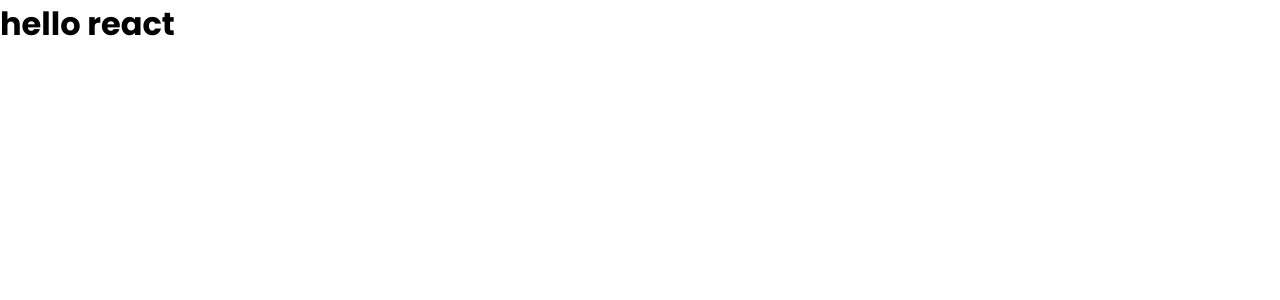
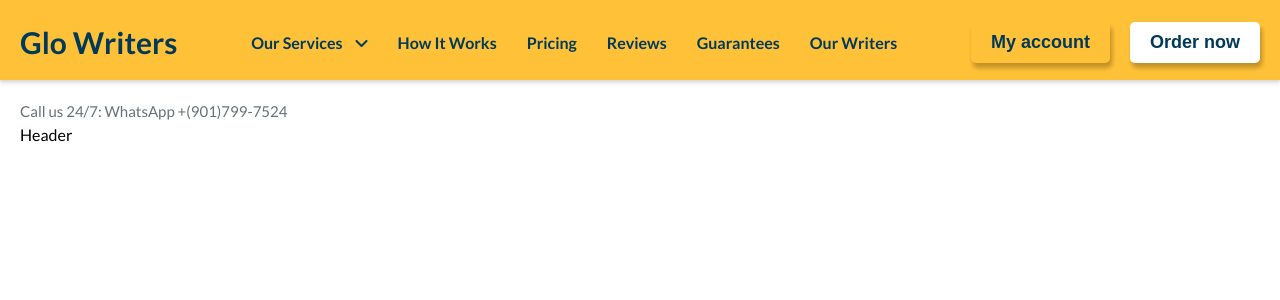
Before and after one commit to MorteyKafui/glo-write-clone, a React (Create React App) app: page / in a window 1280 px wide. Shown: the top 300 px of the page. Built offline with nearby package versions, Linux system fonts and the light colour scheme.

Commit message:
add navbar

```diff
--- a/public/index.html
+++ b/public/index.html
@@ -8,6 +8,19 @@
     <meta
       name="description"
       content="Web site created using create-react-app"
+    />
+
+    <link rel="preconnect" href="https://fonts.googleapis.com" />
+    <link rel="preconnect" href="https://fonts.gstatic.com" crossorigin />
+    <link
+      href="https://fonts.googleapis.com/css2?family=Lato:wght@400;700&display=swap"
+      rel="stylesheet"
+    />
+    <link
+      rel="stylesheet"
+      href="https://use.fontawesome.com/releases/v6.0.0/css/all.css"
+      integrity="sha384-3B6NwesSXE7YJlcLI9RpRqGf2p/EgVH8BgoKTaUrmKNDkHPStTQ3EyoYjCGXaOTS"
+      crossorigin="anonymous"
     />
     <link rel="apple-touch-icon" href="%PUBLIC_URL%/logo192.png" />
     <!--
@@ -24,7 +37,7 @@
       work correctly both with client-side routing and a non-root public URL.
       Learn how to configure a non-root public URL by running `npm run build`.
     -->
-    <title>React App</title>
+    <title>Glo Writers</title>
   </head>
   <body>
     <noscript>You need to enable JavaScript to run this app.</noscript>
--- a/src/App.js
+++ b/src/App.js
@@ -1,9 +1,19 @@
-function App() {
+import { BrowserRouter as Router, Routes, Route } from 'react-router-dom';
+import Header from './components/Header';
+
+import Navbar from './components/Navbar';
+import Phone from './components/Phone';
+
+const App = () => {
   return (
-    <div className='App'>
-      <h1>hello react</h1>
-    </div>
+    <Router>
+      <Navbar />
+      <div className='container'>
+        <Phone />
+        <Header />
+      </div>
+    </Router>
   );
-}
+};
 
 export default App;
--- /dev/null
+++ b/src/components/Header.jsx
@@ -0,0 +1,5 @@
+const Header = () => {
+  return <div>Header</div>;
+};
+
+export default Header;
--- /dev/null
+++ b/src/components/Navbar.jsx
@@ -0,0 +1,109 @@
+import { Link } from 'react-router-dom';
+import styled from 'styled-components';
+
+const StyledNav = styled.nav`
+  background-color: #fec137;
+  color: hsl(0.56, 0.98, 0.18);
+  box-shadow: 0 2px 2px rgba(0, 0, 0, 0.08), 0 4px 4px rgba(0, 0, 0, 0.08);
+  height: 8rem;
+  font-weight: 700;
+  color: #013959;
+
+  .container {
+    display: flex;
+    justify-content: space-between;
+    align-items: center;
+  }
+
+  .title {
+    color: #013959;
+    font-size: 3rem;
+  }
+
+  ul {
+    display: flex;
+    justify-content: space-between;
+    align-items: center;
+    gap: 2rem;
+  }
+`;
+
+const StyledLinks = styled(Link)`
+  color: #013959;
+  padding: 0.5rem;
+  font-size: 1.6rem;
+  transition: border-bottom 0.3s ease-in;
+
+  &:hover {
+    border-bottom: 1px solid #013959;
+  }
+
+  .fa-angle-down {
+    margin-left: 1rem;
+  }
+`;
+
+const StyledButtons = styled.div`
+  display: flex;
+  justify-content: space-between;
+  align-items: center;
+  gap: 2rem;
+
+  .btn {
+    font-size: 1.8rem;
+    font-weight: 700;
+    padding: 1rem 2rem;
+    border: none;
+    border-radius: 5px;
+    box-shadow: 2px 4px 4px rgba(0, 0, 0, 0.08), 2px 5px 5px rgba(0, 0, 0, 0.09),
+      2px 5px 5px rgba(0, 0, 0, 0.05), 2px 5px 5px rgba(0, 0, 0, 0.06);
+    color: #013959;
+  }
+
+  .btn__yellow {
+    background-color: #fec137;
+  }
+  .btn__white {
+    background-color: #fff;
+  }
+`;
+
+const Navbar = () => {
+  return (
+    <StyledNav>
+      <div className='container'>
+        <Link to='/' className='title'>
+          Glo Writers
+        </Link>
+        <ul>
+          <li>
+            <StyledLinks to='/our-services'>
+              Our Services <i class='fa-solid fa-angle-down'></i>
+            </StyledLinks>
+          </li>
+          <li>
+            <StyledLinks to='/how-it-works'>How It Works</StyledLinks>
+          </li>
+          <li>
+            <StyledLinks to='/pricing'>Pricing</StyledLinks>
+          </li>
+          <li>
+            <StyledLinks to='/reviews'>Reviews</StyledLinks>
+          </li>
+          <li>
+            <StyledLinks to='/guarantees'>Guarantees</StyledLinks>
+          </li>
+          <li>
+            <StyledLinks to='/our-works'>Our Writers</StyledLinks>
+          </li>
+        </ul>
+        <StyledButtons>
+          <button className='btn btn__yellow'>My account</button>
+          <button className='btn btn__white'>Order now</button>
+        </StyledButtons>
+      </div>
+    </StyledNav>
+  );
+};
+
+export default Navbar;
--- /dev/null
+++ b/src/components/Phone.jsx
@@ -0,0 +1,16 @@
+import styled from 'styled-components';
+
+const StyledText = styled.p`
+  color: #677177;
+  font-size: 1.5rem;
+`;
+
+const Phone = () => {
+  return (
+    <StyledText>
+      <p>Call us 24/7: WhatsApp +(901)799-7524</p>
+    </StyledText>
+  );
+};
+
+export default Phone;
--- a/src/styles/globalStyles.js
+++ b/src/styles/globalStyles.js
@@ -2,7 +2,7 @@ import { createGlobalStyle } from 'styled-components';
 
 const GlobalStyles = createGlobalStyle`
 
-@import url('https://fonts.googleapis.com/css2?family=Poppins:wght@300;400;500;600;700&display=swap');
+
 
 *,*::before,*::after{
   box-sizing: inherit;
@@ -17,7 +17,25 @@ html{
 
 body{
   font-size: 1.6rem;
-  font-family: 'Poppins', sans-serif;
+  font-family: 'Lato', sans-serif;
+  line-height: 1.5;
+  font-weight: 400;
+}
+
+
+.container{
+  max-width: 144rem;
+  margin: 0 auto;
+  padding: 2rem;
+}
+
+
+a{
+  text-decoration: none;
+}
+
+ul{
+  list-style: none;
 }
 
 `;
```
